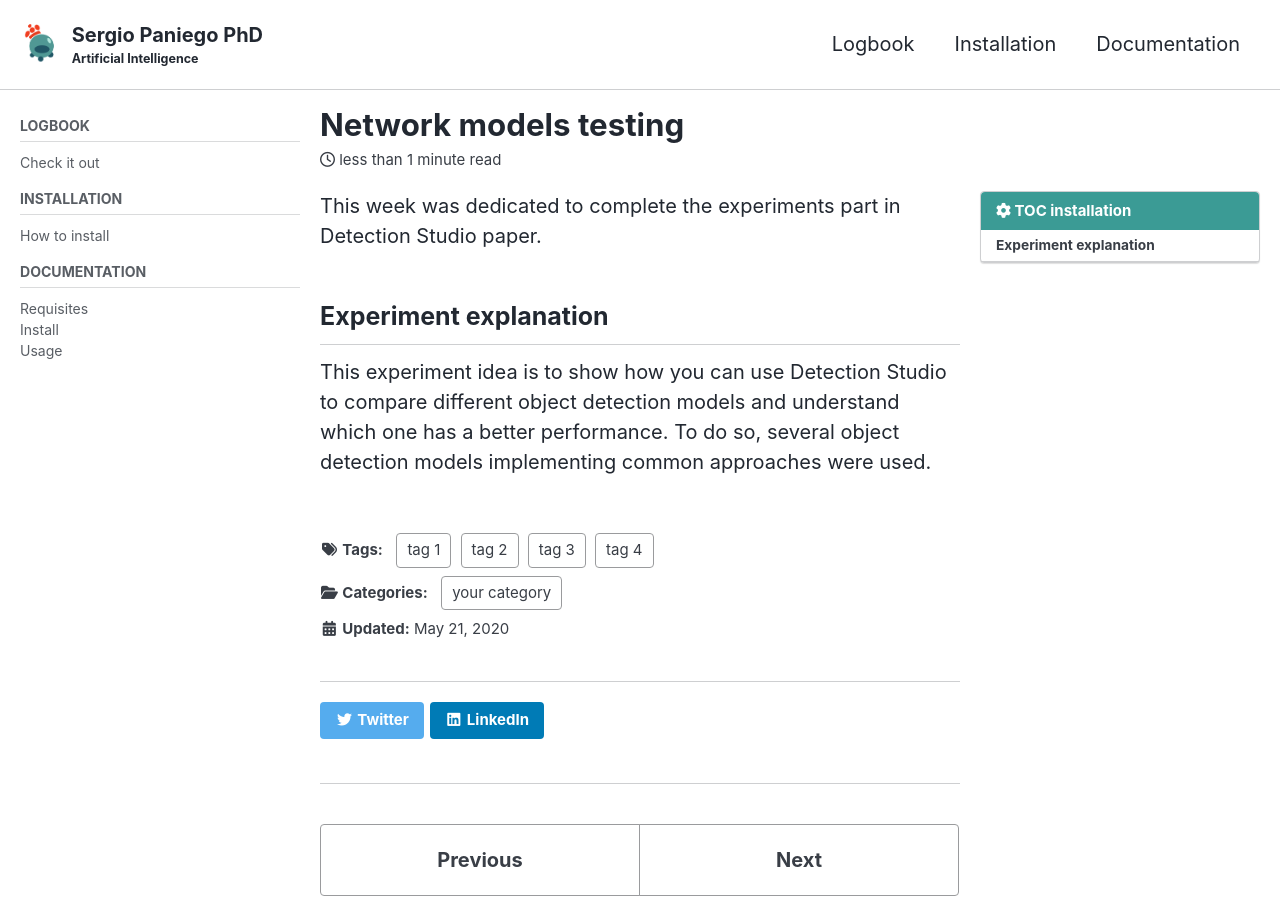
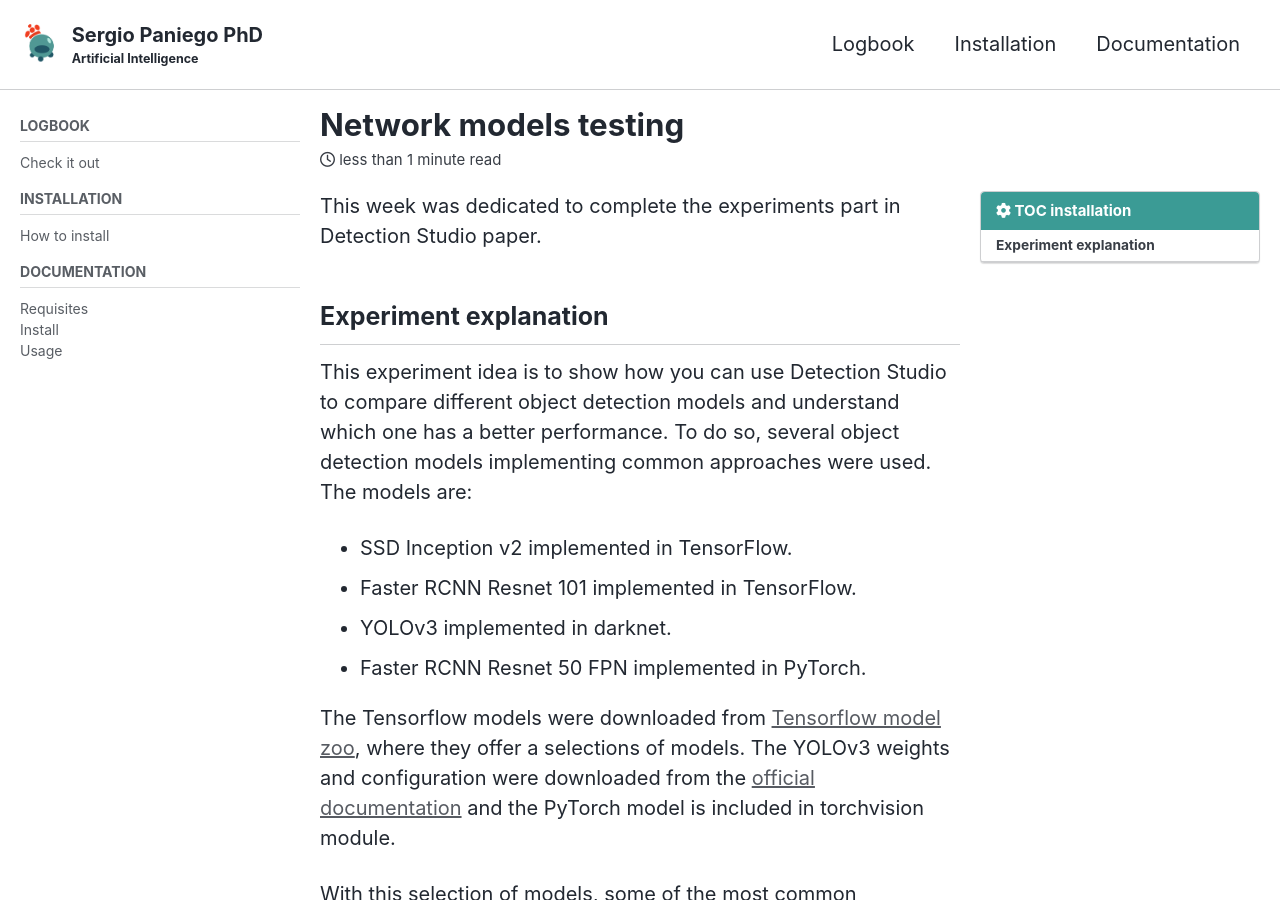
Before and after one commit to RoboticsLabURJC/2019-phd-sergio-paniego, a Jekyll site: the page built from docs/_posts/2020-05-21-network-models-testing.md, in a window 1280 px wide and 900 px high. Built offline with Jekyll 4.4.1, drawn with Linux system fonts in a browser that asks for light colours; cached includes are drawn as plain includes; nearby versions of some CDN libraries; some of the changed text lies outside the part shown.

Commit message:
Experiments blog updated

```diff
--- a/docs/_posts/2020-05-21-network-models-testing.md
+++ b/docs/_posts/2020-05-21-network-models-testing.md
@@ -11,12 +11,12 @@
 
 
 categories:
-- your category
+- Detection Studio
 tags:
-- tag 1
-- tag 2
-- tag 3
-- tag 4
+- object detection
+- experiment
+- paper
+- framework
 
 author: Sergio Paniego
 pinned: false
@@ -28,4 +28,19 @@
 
 This experiment idea is to show how you can use Detection Studio to compare different object detection models
 and understand which one has a better performance. To do so, several object detection models implementing common approaches
-were used.
+were used. The models are:
+
+* SSD Inception v2 implemented in TensorFlow.
+* Faster RCNN Resnet 101 implemented in TensorFlow.
+* YOLOv3 implemented in darknet.
+* Faster RCNN Resnet 50 FPN implemented in PyTorch.
+
+The Tensorflow models were downloaded from [Tensorflow model zoo](), where they offer a selections of models. The YOLOv3
+weights and configuration were downloaded from the [official documentation]() and the PyTorch model is included
+in torchvision module.
+
+With this selection of models, some of the most common approaches in object detection were evaluated and even having
+different deep learning frameworks for some of them. This scenario shows that Detection Studio can help evaluating models
+from different approaches, different frameworks...
+
+Additionally, the experiment was conducted on the same computer environment, to make things fair.
```
